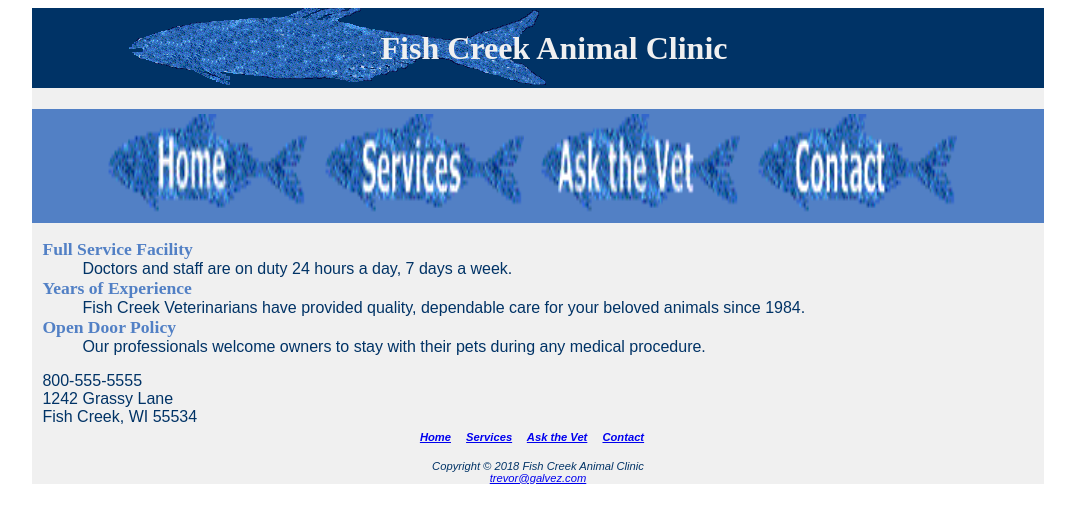
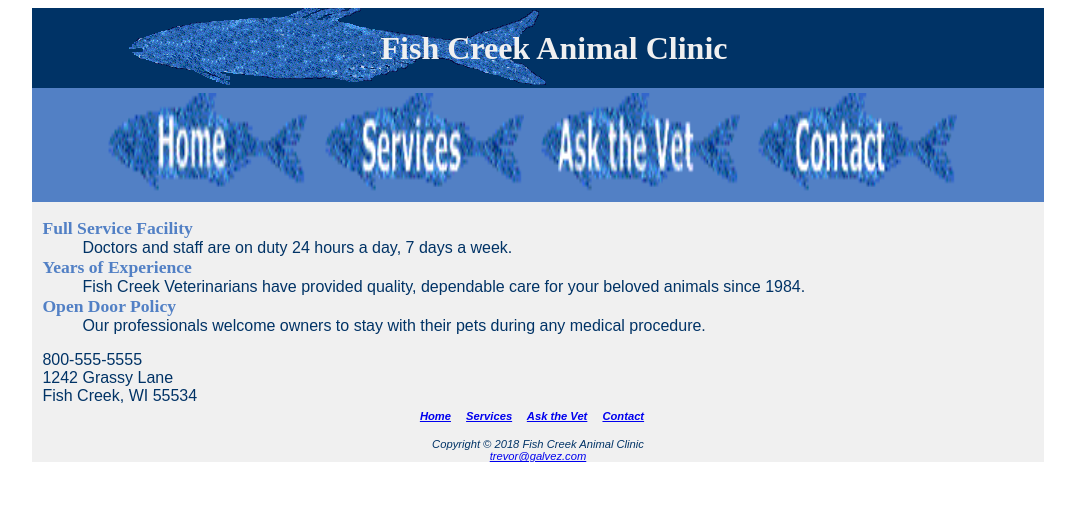
Before and after one commit to TGalvez1/web-development, a PHP site: page /fishcreek4/index.html in a window 1280 px wide. Shown: the top 523 px of the page, without its empty margins (102-1177 px from the left). Run offline with PHP 8.4, Linux system fonts and the light colour scheme.

Commit message:
Update fishcreek.css

```diff
--- a/fishcreek4/fishcreek.css
+++ b/fishcreek4/fishcreek.css
@@ -16,6 +16,7 @@ header {
 h1 {
 	line-height: 250%;
 	text-indent: 1em;
+	margin-bottom: 0;
 }
 
 nav {
```
